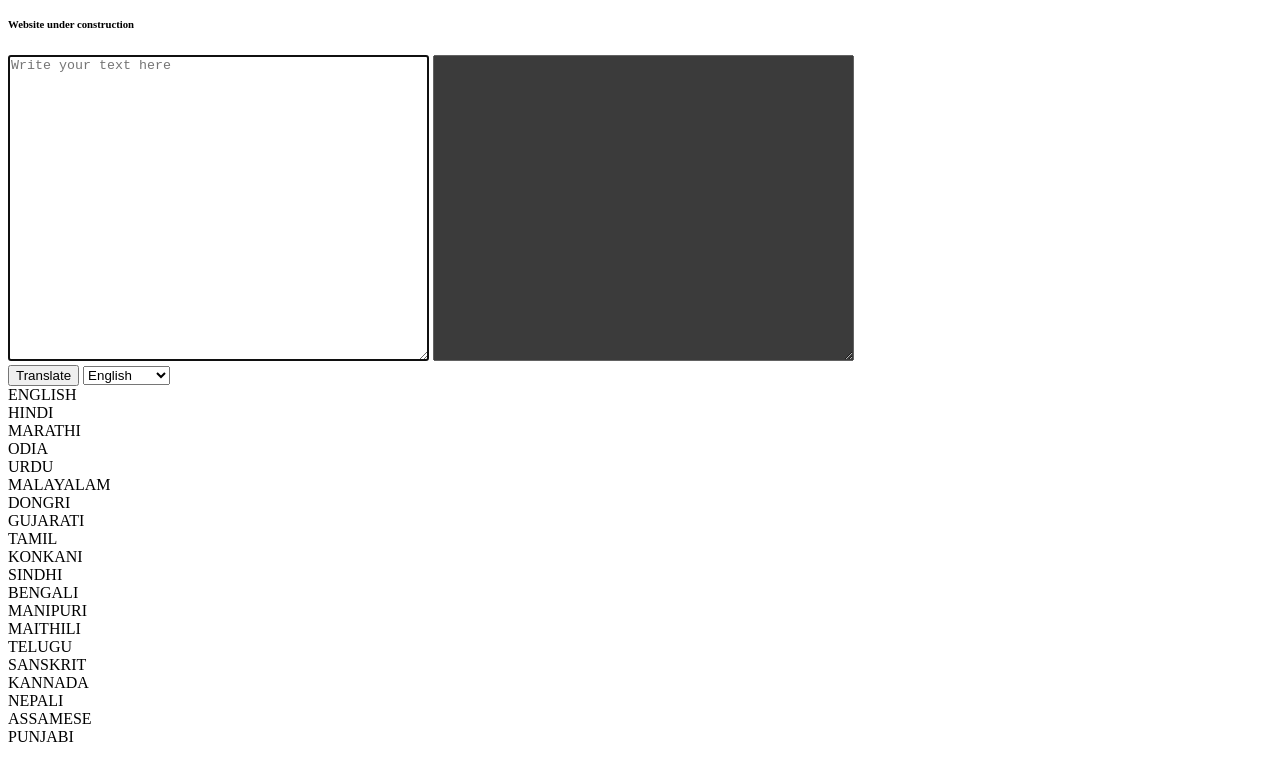
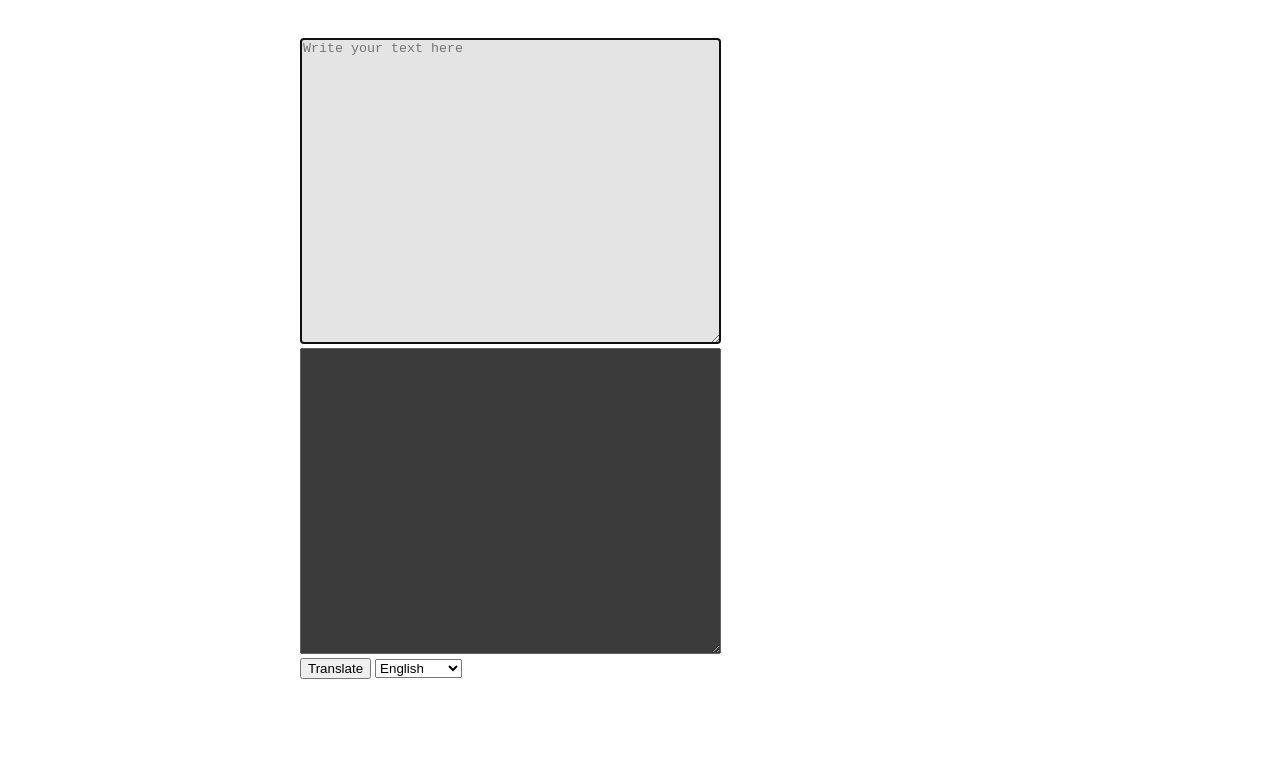
Before and after one commit to CoolSrj06/Project_Exhibition, a plain HTML site: page index.html in a window 1280 px wide. Shown: the part 102-861 px from the top of the page. Drawn offline with Linux system fonts and the light colour scheme; the site is published under a folder, as on GitHub Pages, so addresses that start at the root find nothing.

Commit message:
Update index.html

```diff
--- a/index.html
+++ b/index.html
@@ -4,7 +4,7 @@
     <meta charset="UTF-8">
     <meta name="viewport" content="width=device-width, initial-scale=1.0">
     <title>TiC</title>
-    <link rel="stylesheet" href="/welcomeToproject.css" type="text/css">
+    <link rel="stylesheet" href="./welcomeToproject.css" type="text/css">
     <!-- <script type="text/javascript" src="./welcomeToproject.js"></script>   -->
     <link rel="icon" href=""" type="image/x-icon">
 </head>
```
